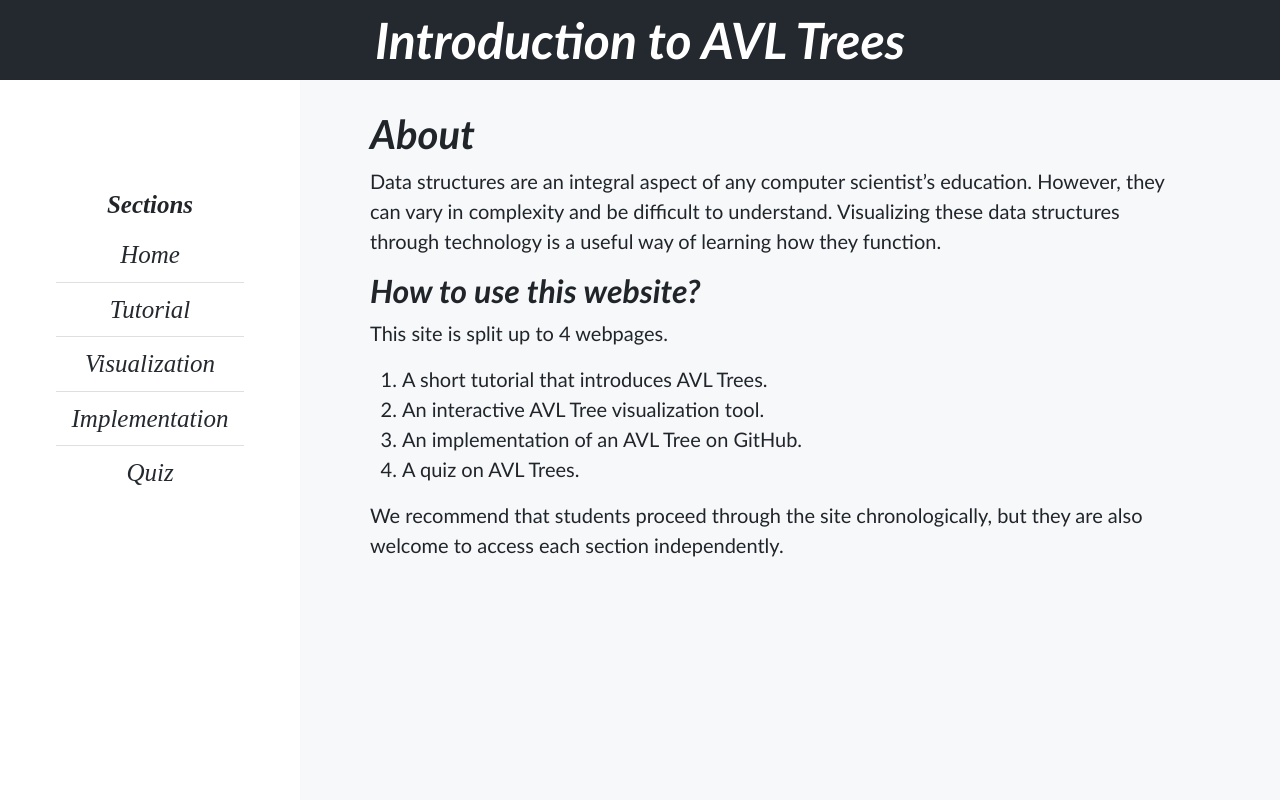
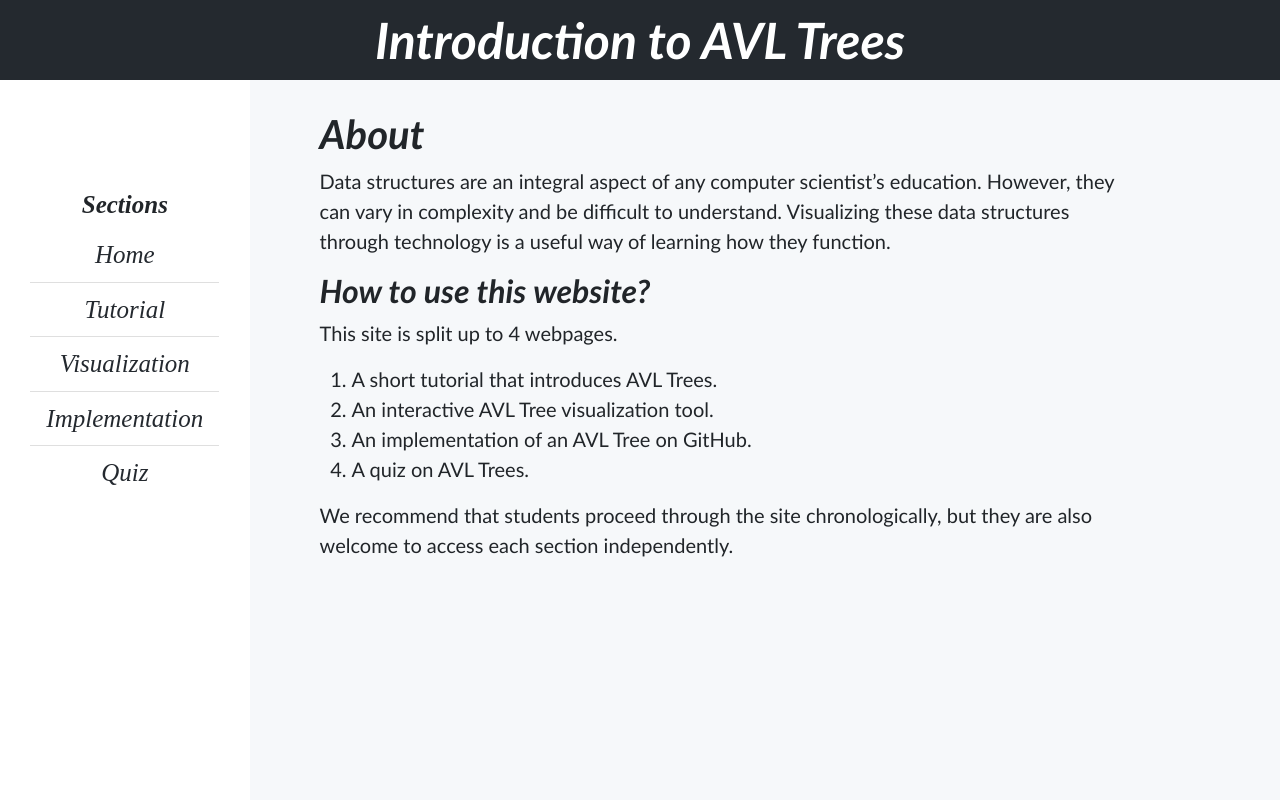
Before and after one commit to Software-Engineering-2022-Group-7/AVLTrees, a Flask app: page / in a window 1280 px wide. Run offline with Flask 2, Linux system fonts and the light colour scheme.

Commit message:
styling update

```diff
--- a/static/index.css
+++ b/static/index.css
@@ -28,18 +28,15 @@ header.page_header a:hover {
 
 nav.sidebar {
     /* position the navigation bar */
-    position: fixed;
+    position: absolute;
     top: 80px;
     bottom: 0;
     left: 0;
     right: 0;
 
-    width: 300px;
+    width: 19.5%;
     padding-top: 60px;
-    /* for potential side bar animation*/
-    z-index: -1;
-    /*transition: 0.5s;*/
-    overflow-x: hidden;
+    overflow: auto;
 
     /* words */
     font-family: "Times New Roman", Arial, serif;
@@ -69,13 +66,17 @@ nav.sidebar a:hover {
     color: gray;
 }
 
+nav.sidebar::-webkit-scrollbar {
+    display: none;
+}
+
 main {
     /* Position the main section */
     position: absolute;
     top: 80px;
     bottom: 0;
-    left: 300px;
-    right: 0;
+    left: 19.5%;
+    width: 80.5%;
 
     overflow: auto;
     padding-top: 30px;
@@ -445,10 +446,3 @@ img {
     width: 25%;
     height: auto;
 }
-
-.card-text
-{
-max-height:224px;
-overflow:auto;
-background:#fff;
-}
--- a/static/visualization.js
+++ b/static/visualization.js
@@ -38,7 +38,6 @@ function getInput() {
         tree.insert(Number(input), 0);
     } catch (error) {
         printError(error);
-        console.log(error);
     }
 }
 
@@ -55,7 +54,6 @@ function deleteInput() {
         tree.remove(Number(input), 0);
     } catch (error) {
         printError(error);
-        console.log(error);
     }
 }
 
@@ -119,8 +117,8 @@ function addTreeToQueue(root, prev_set, method_mes, rotation_mes, removal_set, i
     treeQueue = [];
     // pre rotation animation
     prePositionAdjustment(removal_set, prev_set, method_mes, insertion_set);
+    // rotation animation
     let current_set = levelOrderStore(root);
-    // rotation animation
     positionAdjustment(prev_set, current_set, rotation_mes);
 }
 
@@ -206,7 +204,7 @@ function prePositionAdjustment(removal_set, prev_set, method_mes, insertion_set)
                 let newX = removal_one.getX(), newY = removal_one.getY();
                 if (newX !== prev_circles[j].getX() || newY !== prev_circles[j].getY()) {
                     removal_one.setRotationalStatus(true);
-                    removal_one.setFillColor("#bed6ec");
+                    removal_one.setFillColor("#ECFFDC");
                 }
                 newX = newX + (prev_circles[j].getX() - removal_copy.getX()) / framePerMovement;
                 newY = newY + (prev_circles[j].getY() - removal_copy.getY()) / framePerMovement;
```
